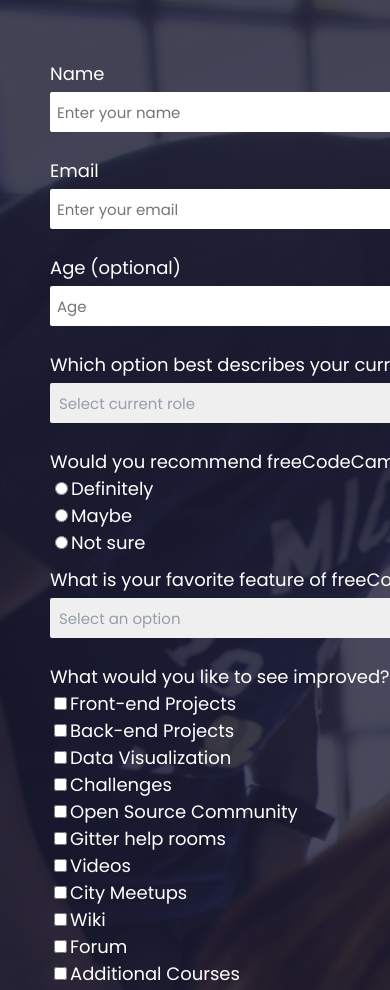
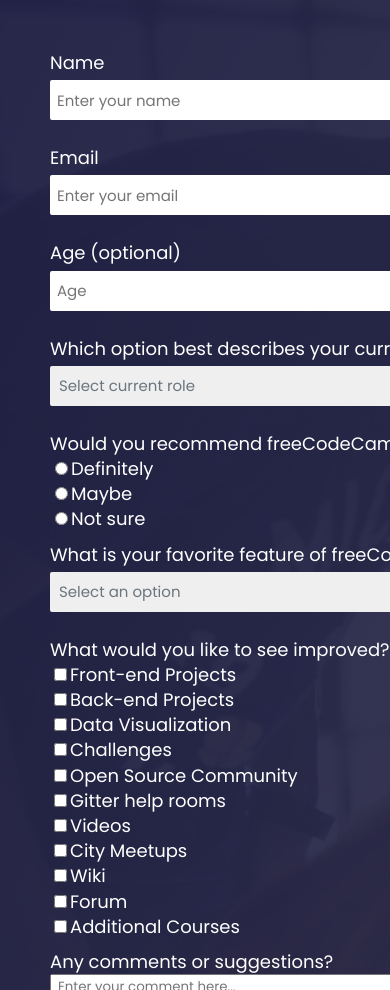
Before and after one commit to moshgui/webPraticcioner, a plain HTML site: page Form2/form2.html in a window 390 px wide. Shown: the top 990 px of the page. Drawn offline with Linux system fonts and the light colour scheme.

Commit message:
finalizar responsividade

```diff
--- a/Form2/style/style.css
+++ b/Form2/style/style.css
@@ -7,7 +7,9 @@
     font-size: 18px;
     color: #fff;
     margin: 0;
-    background-image: url('/Form2/img/survey-form-background.jpeg');
+    background-image: linear-gradient(115deg, rgba(58, 58, 158, 0.8), rgba(136, 136, 206, 0.7)),
+    url('/Form2/img/survey-form-background.jpeg');
+    background-attachment: fixed;
     align-items: center;
 }
 
@@ -20,8 +22,9 @@
 }
 
 .group {
-    margin-top: 10px;
     margin-bottom: 10px;
+    line-height: 1.4;
+    box-sizing: border-box;
 }
 
 input[type=text],
@@ -33,14 +36,15 @@
     box-sizing: border-box;
     outline: none;
     font-size: 15px;
-    color: #979dac;
+    color: #6c757d;
     height: 40px;
     margin-bottom: 15px;
     margin-top: 5px;
     width: 100%;
 }
 
-::placeholder, select {
+::placeholder,
+select {
     padding-left: 5px;
     font-family: 'Poppins', sans-serif;
 }
@@ -64,3 +68,9 @@
     resize: vertical;
     outline: none;
 }
+
+@media (max-width: 767px), (max-height: 440px) {
+    body {
+        min-width: 320px;
+    }
+}
```
